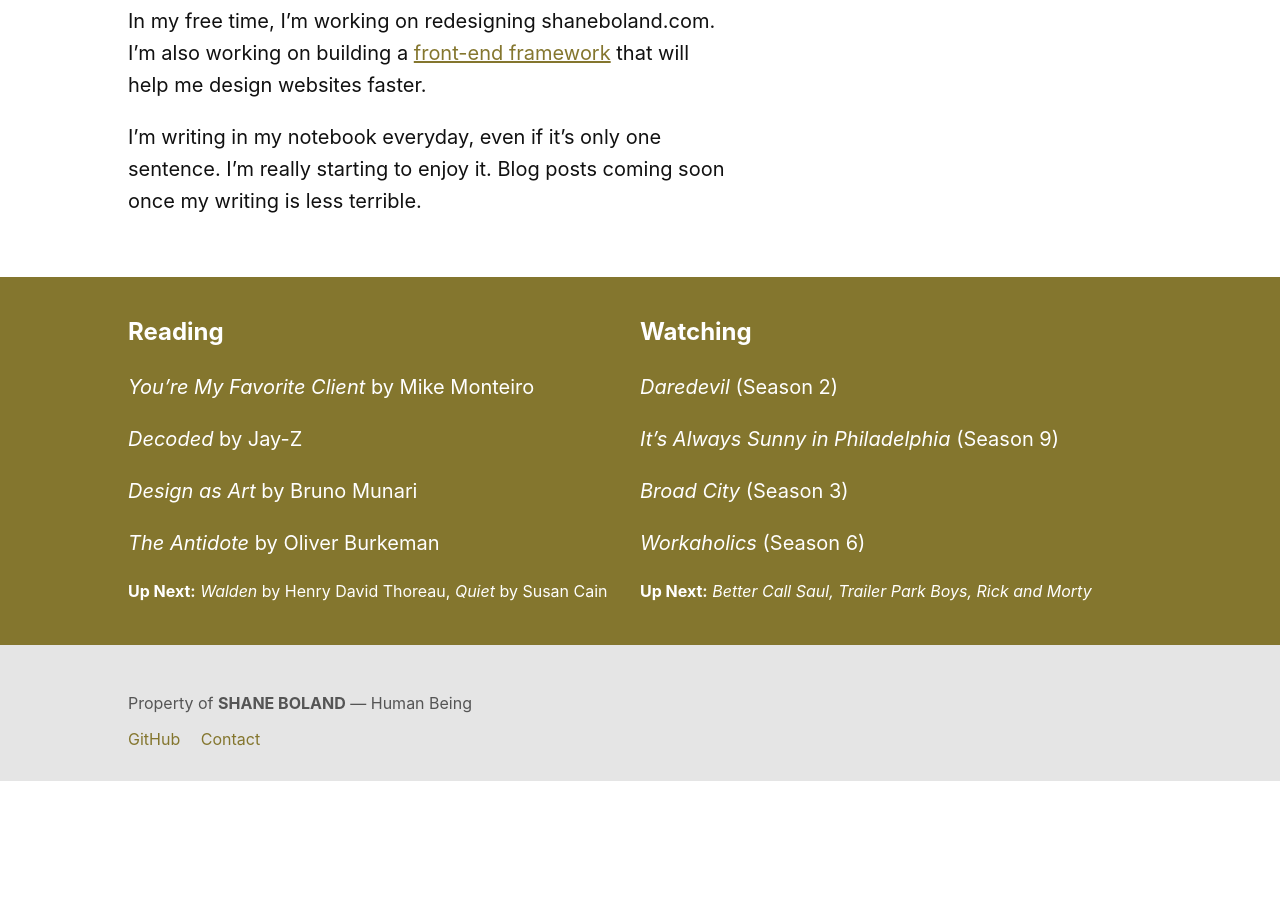
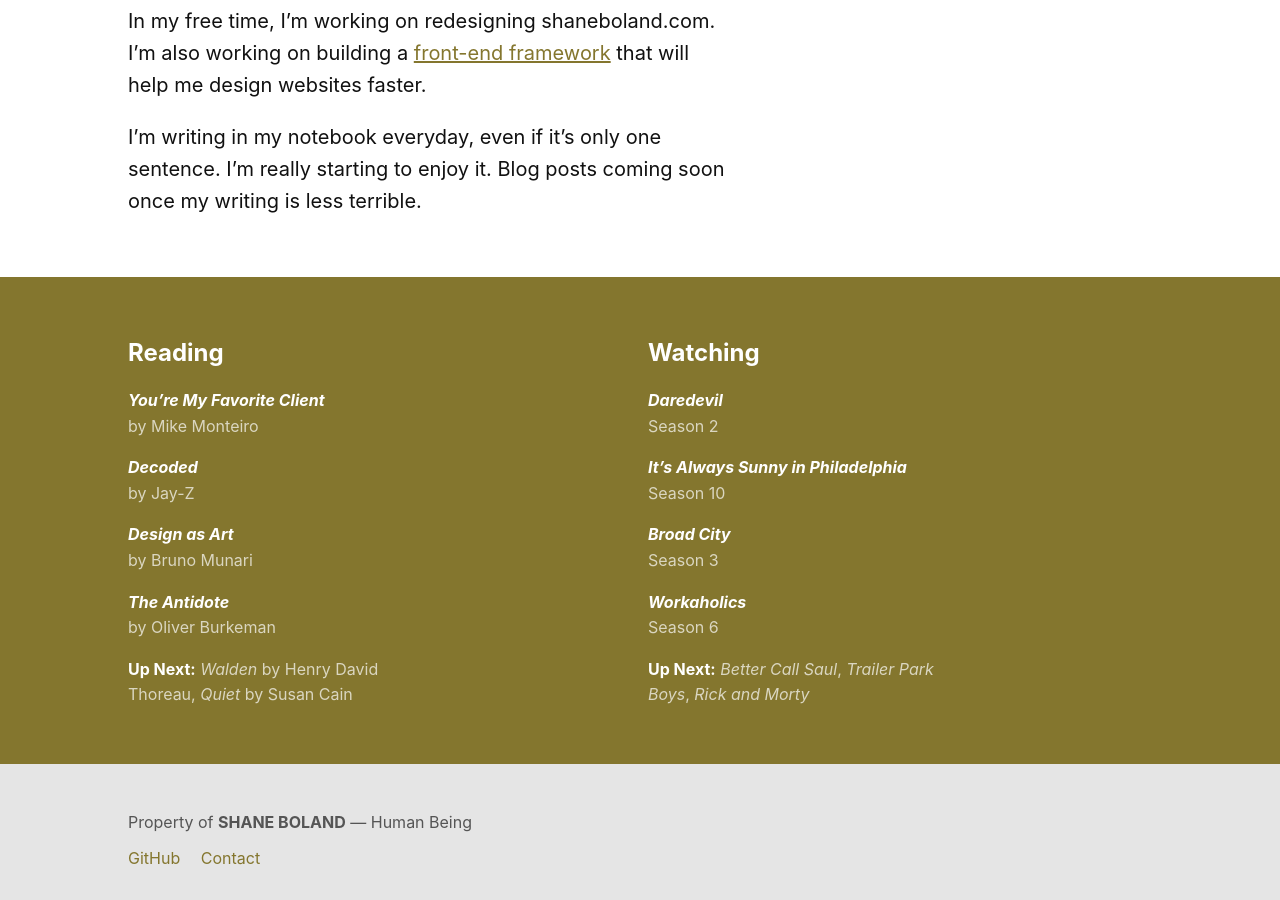
Before and after one commit to shanetheboland/portfolio, a Jekyll site: the page built from now.html, in a window 1280 px wide and 900 px high, scrolled down 847 px. Built offline with Jekyll 4.4.1, drawn with Linux system fonts in a browser that asks for light colours; before the commit the page ends 1628 px from its top, so only the background shows below that; some of the changed text lies outside the part shown.

Commit message:
NOW: Updated now page

```diff
--- a/about.html
+++ b/about.html
@@ -28,7 +28,7 @@ critical: html{font-family:sans-serif;-ms-text-size-adjust:100%;-webkit-text-siz
 </div>
 
 <div class="ph3 ph6-ns bt b--light-gray bn-ns pv3 pv4-ns mw9 bg-gold white">
-  <section class="list pln lh-copy mt0">
+  <section class="list pln mt0">
     <div class="cf">
        <article class="pv2 fl w-100 w-50-ns pl0 pr2-ns">
          <h2 class="f4 f3-ns measure lh-title">Tools</h2>
--- a/now.html
+++ b/now.html
@@ -32,26 +32,29 @@ critical: .db,header,main,nav,section{display:block}html{font-family:sans-serif;
   </section>
 </div>
 
-<div class="ph3 ph6-ns bt b--light-gray bn-ns pt2 pb3 mw9 bg-gold white">
+<div class="ph3 ph6-ns bt b--light-gray bn-ns pv3 pv4-ns mw9 bg-gold white">
   <section class="list pln lh-copy mt0">
     <div class="cf">
-      <div class="pv2 w-100 w-50-ns fl pl0 pr2-ns">
-        <h2 class="f4 f3-ns mb0">Reading</h2>
-        <p class="f5 f4-ns measure lh-copy"><em>You’re My Favorite Client</em> by Mike Monteiro</p>
-        <p class="f5 f4-ns measure lh-copy"><em>Decoded</em> by Jay-Z</p>
-        <p class="f5 f4-ns measure lh-copy"><em>Design as Art</em> by Bruno Munari</p>
-        <p class="f5 f4-ns measure lh-copy"><em>The Antidote</em> by Oliver Burkeman</p>
-        <p class="f6 f5-ns measure lh-copy"><strong>Up Next:</strong> <em>Walden</em> by Henry David Thoreau, <em>Quiet</em> by Susan Cain</p>
-      </div>
-
-      <div class="pv2 w-100 w-50-ns fl pl0 pr2-ns">
-        <h2 class="f4 f3-ns mb0">Watching</h2>
-        <p class="f5 f4-ns measure lh-copy"><em>Daredevil</em> (Season 2)</p>
-        <p class="f5 f4-ns measure lh-copy"><em>It’s Always Sunny in Philadelphia</em> (Season 9)</p>
-        <p class="f5 f4-ns measure lh-copy"><em>Broad City</em> (Season 3)</p>
-        <p class="f5 f4-ns measure lh-copy"><em>Workaholics</em> (Season 6)</p>
-        <p class="f6 f5-ns measure lh-copy"><strong>Up Next:</strong> <em>Better Call Saul, Trailer Park Boys, Rick and Morty</em></p>
-      </div>
+      <article class="pv2 fl w-100 w-50-ns pl0 pr2-ns">
+         <h2 class="f4 f3-ns measure lh-title">Reading</h2>
+         <ul class="list pl0 f5 lh-copy measure">
+           <li class="mb3 white-70"><strong class="white i">You’re My Favorite Client</strong> <br> by Mike Monteiro</li>
+           <li class="mb3 white-70"><strong class="white i">Decoded</strong> <br> by Jay-Z</li>
+           <li class="mb3 white-70"><strong class="white i">Design as Art</strong> <br> by Bruno Munari</li>
+           <li class="mb3 white-70"><strong class="white i">The Antidote</strong> <br> by Oliver Burkeman</li>
+           <li class="mb3 white-70 measure-narrow"><strong class="white">Up Next:</strong> <em>Walden</em> by Henry David Thoreau, <em>Quiet</em> by Susan Cain</li>
+         </ul>
+       </article>
+       <article class="pv2 fl w-100 w-50-ns pr0 pl2-ns">
+        <h2 class="f4 f3-ns measure lh-title">Watching</h2>
+        <ul class="list pl0 f5 lh-copy measure">
+          <li class="mb3 white-70"><strong class="white i">Daredevil</strong> <br> Season 2</li>
+          <li class="mb3 white-70"><strong class="white i">It’s Always Sunny in Philadelphia</strong> <br> Season 10</li>
+          <li class="mb3 white-70"><strong class="white i">Broad City</strong> <br> Season 3</li>
+          <li class="mb3 white-70"><strong class="white i">Workaholics</strong> <br> Season 6</li>
+          <li class="mb3 white-70 measure-narrow"><strong class="white">Up Next:</strong> <em>Better Call Saul</em>, <em>Trailer Park Boys</em>, <em>Rick and Morty</em></li>
+        </ul>
+      </article>
     </div>
-	</section>
+  </section>
 </div>
```
Also changed, not shown: other parts of now.html (+1 -1 lines), index.html (+3 -4 lines).
